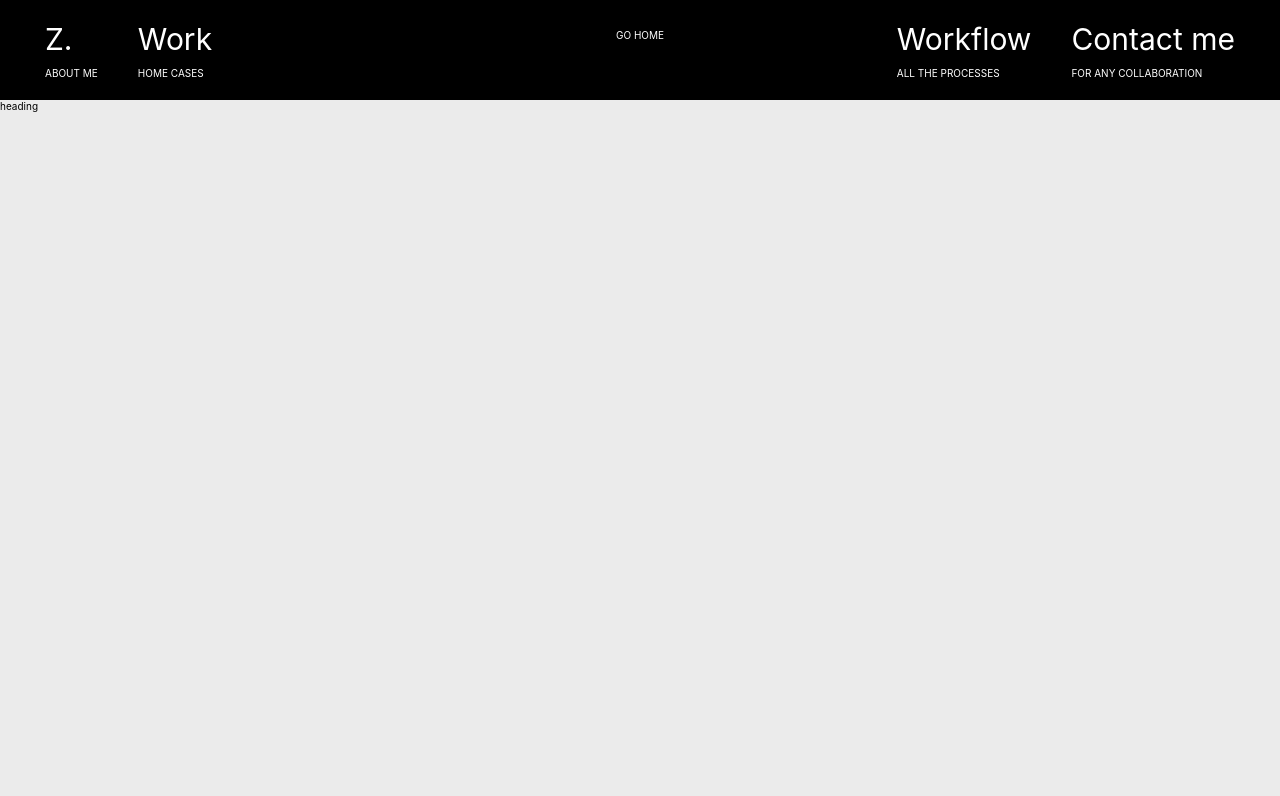
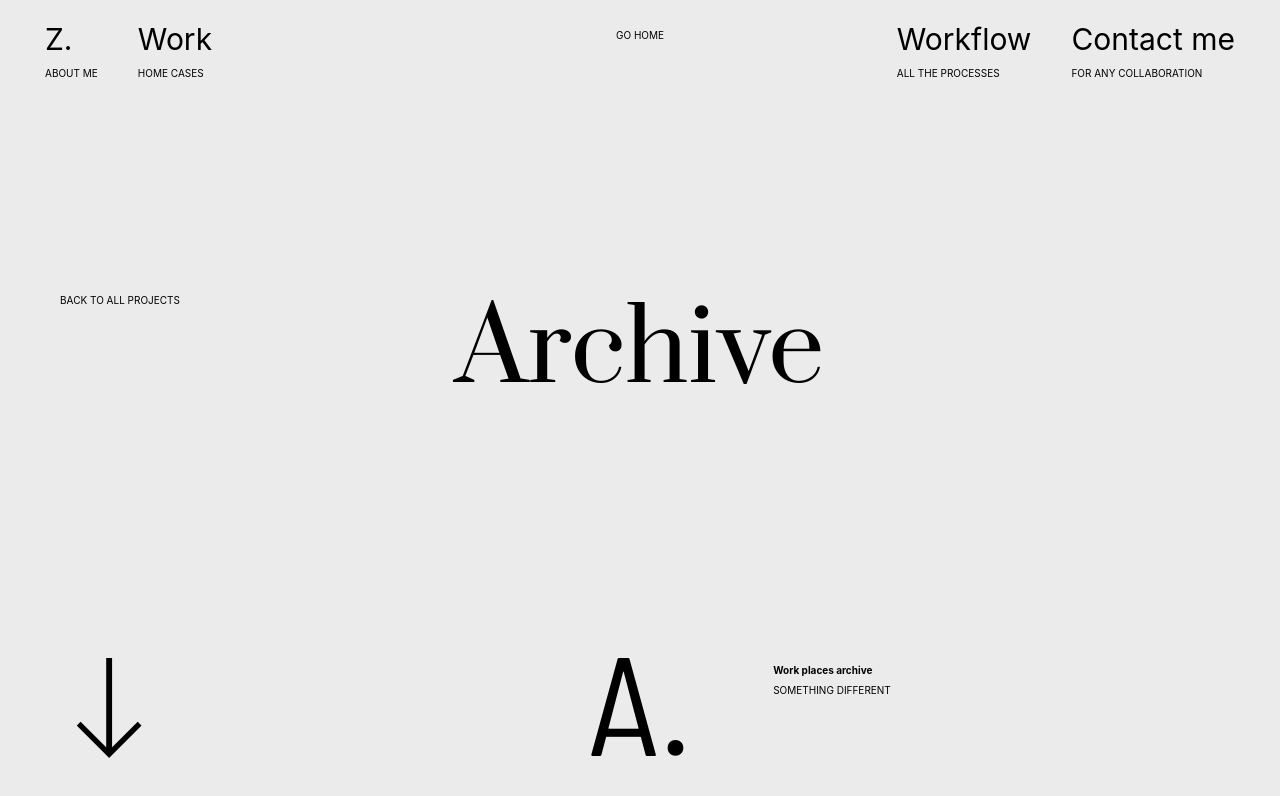
Before and after one commit to masaka222/folio20, a React (Create React App) app: page / in a window 1280 px wide. Shown: the top 796 px of the page. Built offline with nearby package versions, Linux system fonts and the light colour scheme.

Commit message:
first page initial design

```diff
--- a/public/index.html
+++ b/public/index.html
@@ -3,6 +3,9 @@
   <head>
     <meta charset="utf-8" />
     <link rel="icon" href="%PUBLIC_URL%/favicon.ico" />
+    <link href="https://fonts.googleapis.com/css2?family=Prata&display=swap" rel="stylesheet">
+    <link href="https://fonts.googleapis.com/css2?family=Manrope:wght@200&display=swap" rel="stylesheet">
+    <link href="https://fonts.googleapis.com/css2?family=Barlow+Semi+Condensed&display=swap" rel="stylesheet">
     <meta name="viewport" content="width=device-width, initial-scale=1" />
     <meta name="theme-color" content="#000000" />
     <meta
--- a/src/components/Header/Header.css
+++ b/src/components/Header/Header.css
@@ -1,7 +1,6 @@
 .Header {
     position: relative;
-    background-color: black;
-    color: white;
+    color: black;
     height: 10rem;
     padding: 2.5rem;
 
--- a/src/components/Heading/Heading.css
+++ b/src/components/Heading/Heading.css
@@ -1,3 +1,53 @@
 .Heading {
     height: calc(100vh - 10rem);
 }
+
+.heading_main {
+    position: relative;
+    height: calc(100vh - 30rem);
+    display: flex;
+    align-items: center;
+    justify-content: center;
+}
+
+.back {
+    position: absolute;
+    top: 40%;
+    left: 12rem;
+    transform: translate(-50%, -50%);
+}
+
+.archive{
+    font-family: 'Prata', serif;
+    font-size: 10rem;
+}
+
+.heading_footer{
+    width: 100%;
+    height: 20rem;
+    align-self: flex-end;
+    position: relative;
+}
+
+.arrow {
+    font-family: 'Manrope', sans-serif;
+    font-size: 14rem;
+    margin-left: 6rem;
+}
+
+.alpha {
+    font-family: 'Barlow Semi Condensed', sans-serif;
+    position: absolute;
+    top: 50%;
+    left: 50%;
+    transform: translate(-50%, -50%);
+    font-size: 14rem;
+}
+
+.alpha_text {
+    position: absolute;
+    top: 40%;
+    left: 65%;
+    transform: translate(-50%, -50%);
+    line-height: 2rem;
+}
--- a/src/components/Heading/Heading.js
+++ b/src/components/Heading/Heading.js
@@ -4,7 +4,18 @@ import './Heading.css';
 const Heading = () => {
     return(
         <div className='Heading'>
-            heading
+            <div className='heading_main'>
+                <div className='item-small back'>Back to all projects</div>
+                <div className='archive'>Archive</div>
+            </div>
+            <div className='heading_footer'>
+                <div className='arrow'>&#8595;</div>
+                <div className='alpha'>A.</div>
+                <div className='alpha_text'>
+                    <div style={{fontWeight: 'bold'}}>Work places archive</div>
+                    <div className='item-small'>Something different</div>
+                </div>
+            </div>
         </div>
     );
 }
```
